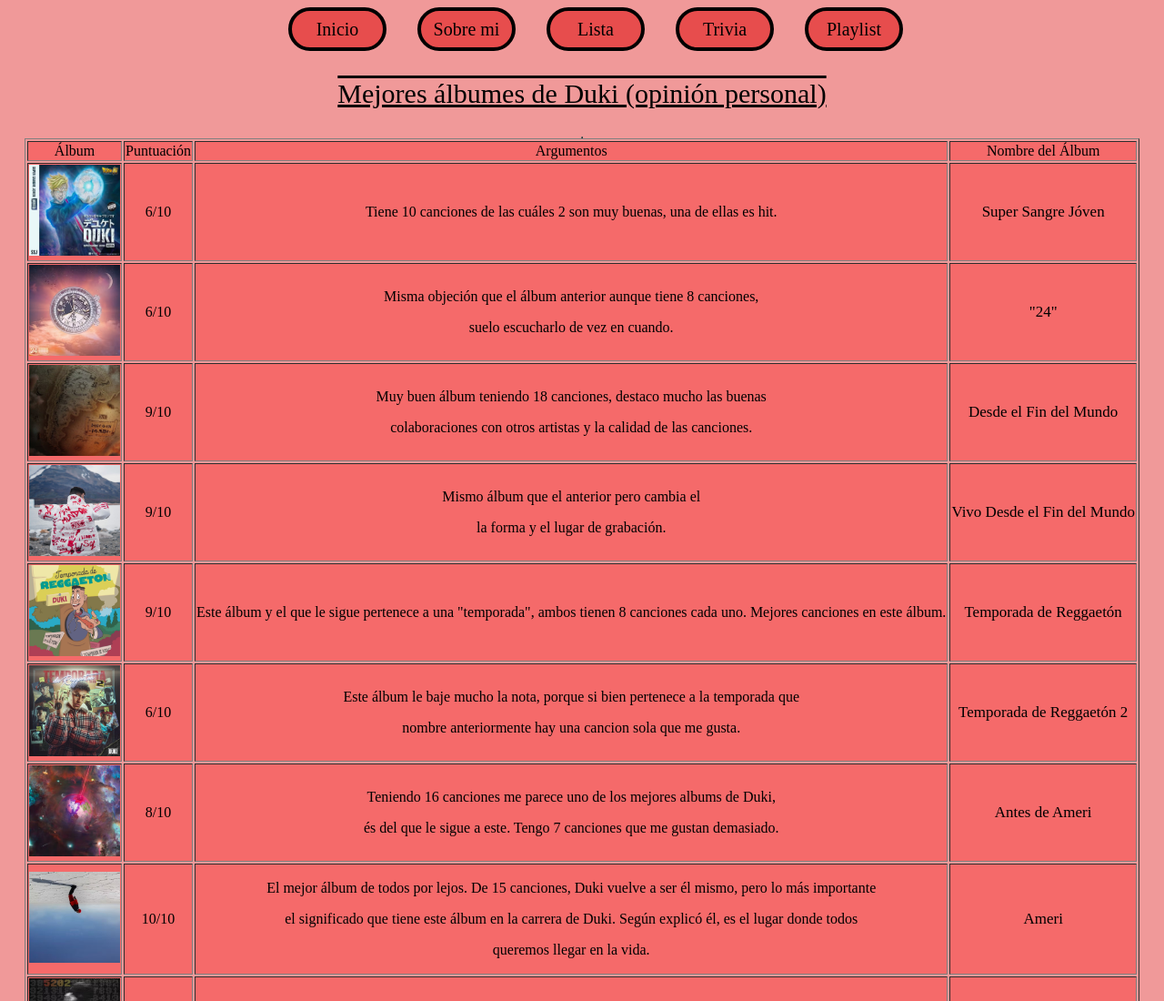
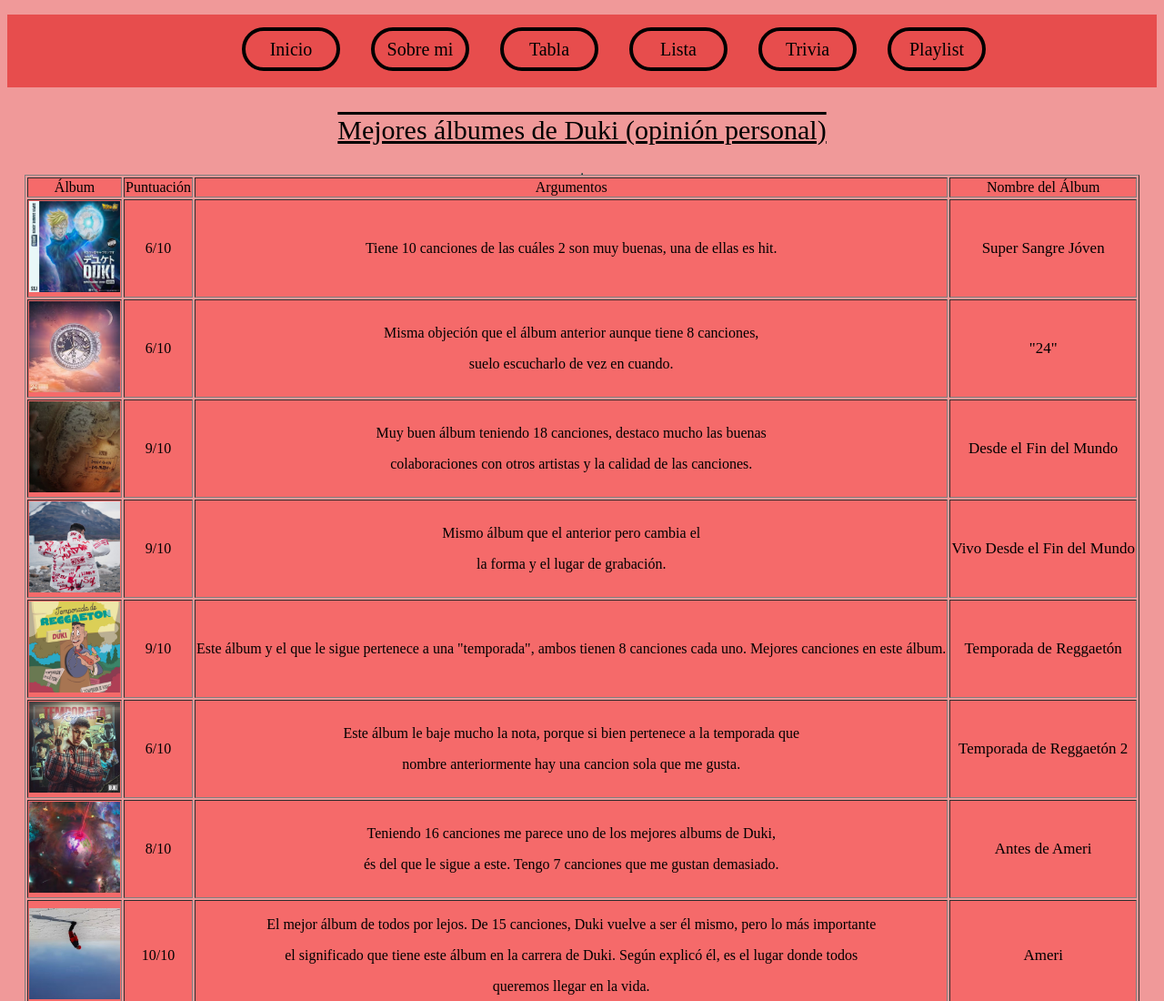
Before and after one commit to SNRDL/IDENTIKIT, a plain HTML site: page tablas.html in a window 1280 px wide. Shown: the top 1100 px of the page at 91% size. Drawn offline with Linux system fonts and the light colour scheme.

Commit message:
imagenes

```diff
--- a/tablas.html
+++ b/tablas.html
@@ -14,23 +14,16 @@
 </html>
 <body>
     <center>
-        <nav>
-            <li>
-                <a href="index.html">Inicio</a>
-            </li>
-            <li>
-                <a href="sobremi.html">Sobre mi</a>
-            </li>
-            <li>
-                <a href="lista.html">Lista</a>
-            </li>
-            <li>
-                <a href="trivia.html">Trivia</a>
-            </li>
-            <li>
-                <a href="playlist.html">Playlist</a>
-            </li>
-        </nav>
+    <nav>
+        <ul>
+            <li><a href="index.html">Inicio</a></li>
+            <li><a href="sobremi.html">Sobre mi</a></li>
+            <li><a href="tablas.html">Tabla</a></li>
+            <li><a href="lista.html">Lista</a></li>
+            <li><a href="trivia.html">Trivia</a></li>
+            <li><a href="playlist.html">Playlist</a></li>
+        </ul>
+    </nav>
     </center>
 <center>
 <table border "2"; style="margin: 0 auto";>
```
Also changed, not shown: incorrectoTrivia.html (+1 -1 lines), index.html (+8 -5 lines), nivel2.html (+1 -1 lines), nivel3.html (+1 -1 lines), playlist.html (+2 -1 lines), sobremi.html (+8 -15 lines), trivia.html (+9 -5 lines).
